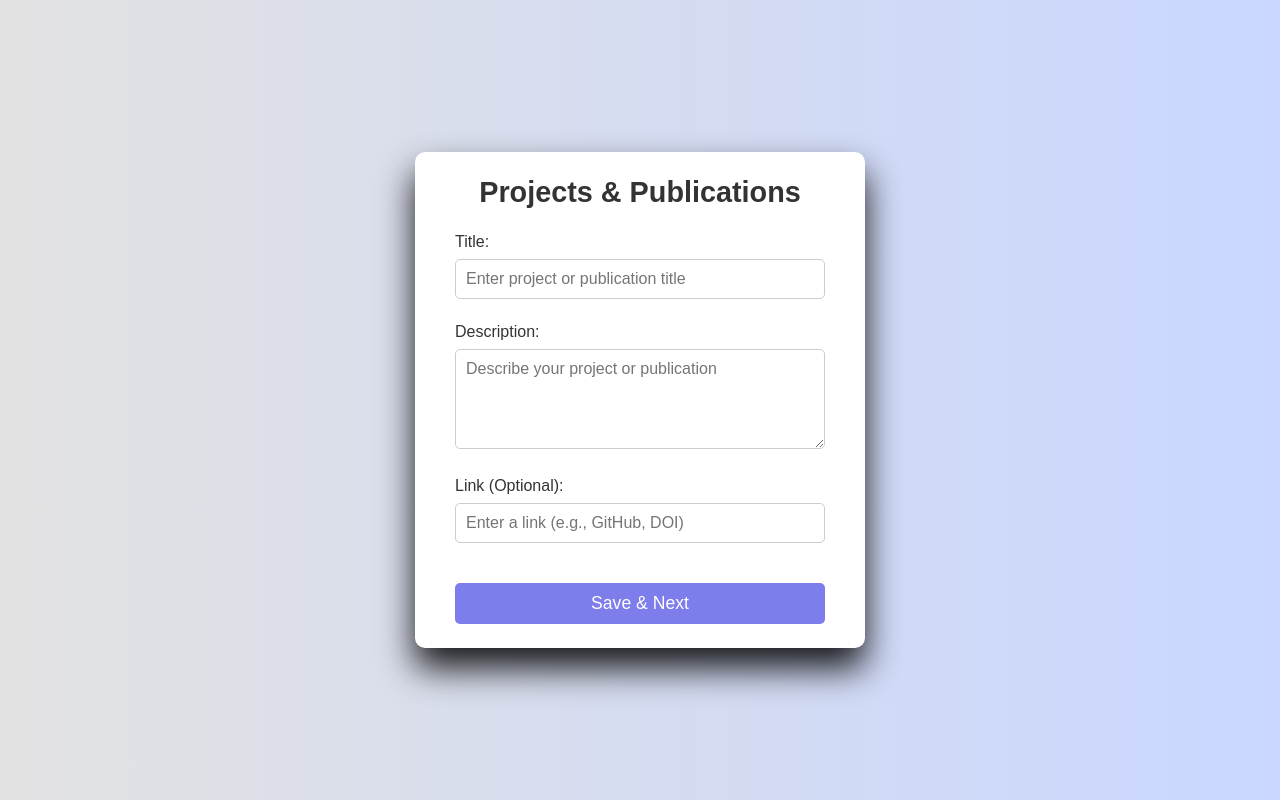
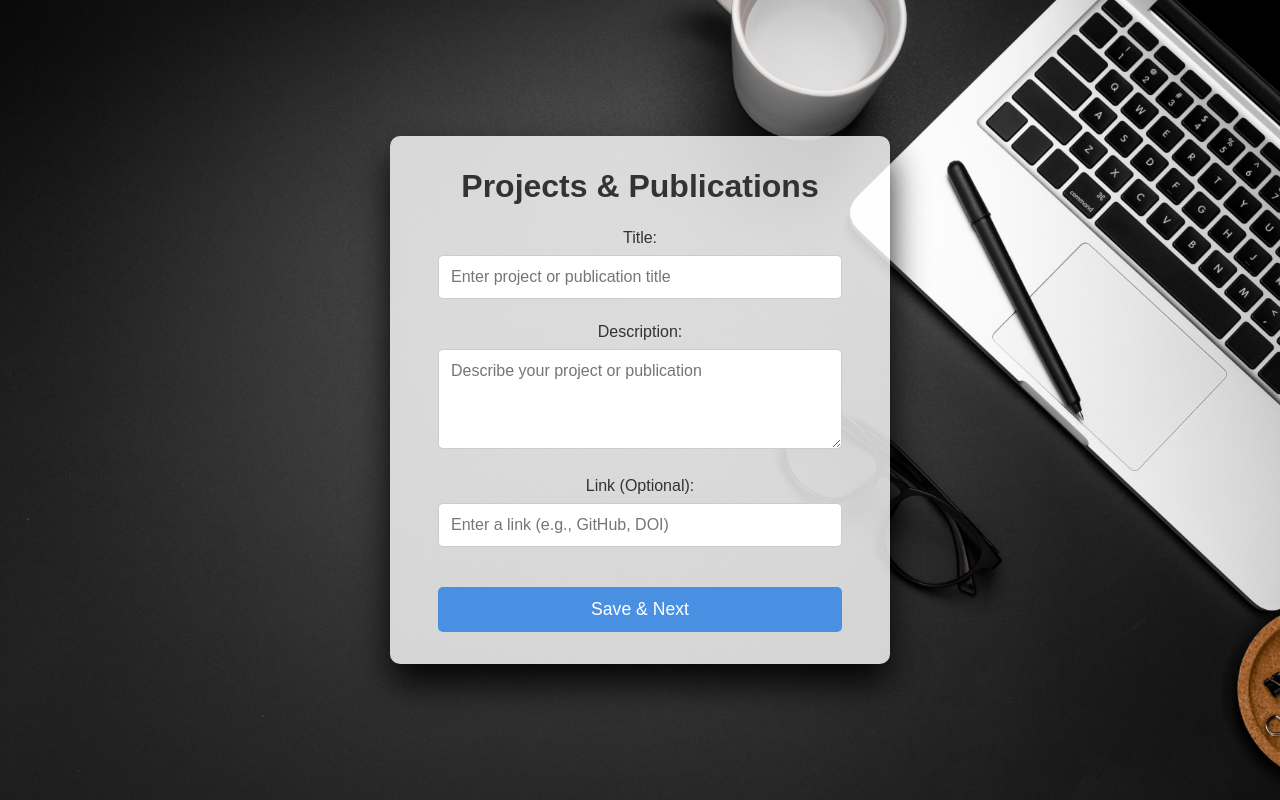
Before and after one commit to ANKONNANDI095/Portfoilo_generator, a PHP site: page /projects_publications.php in a window 1280 px wide. Run offline with PHP 8.4, Linux system fonts and the light colour scheme; the visitor is signed in with stand-in values (Sample User, id 1).

Commit message:
Update projects_publications.php

```diff
--- a/projects_publications.php
+++ b/projects_publications.php
@@ -58,27 +58,26 @@ if ($_SERVER['REQUEST_METHOD'] === 'POST') {
         }
 
         body {
-            background-color: #c9d6ff;
-            background: linear-gradient(to right, #e2e2e2, #c9d6ff);
+            background: url('images/flat-lay-workstation-with-copy-space-laptop.jpg') no-repeat center center/cover; /* Background Image */
+            background-size: cover;
             display: flex;
             justify-content: center;
             align-items: center;
             height: 100vh;
         }
 
-        /* Projects & Publications Container */
         .container {
-            background: #fff;
-            width: 450px;
-            padding: 1.5rem;
+            background: rgba(255, 255, 255, 0.8); /* Semi-transparent background */
+            width: 500px;
+            padding: 2rem;
             border-radius: 10px;
             box-shadow: 0 20px 35px rgba(0, 0, 0, 0.9);
+            text-align: center;
         }
 
         .container h1 {
-            font-size: 1.8rem;
+            font-size: 2rem;
             font-weight: bold;
-            text-align: center;
             margin-bottom: 1.5rem;
             color: #333;
         }
@@ -102,10 +101,11 @@ if ($_SERVER['REQUEST_METHOD'] === 'POST') {
         .input-group input,
         .input-group textarea {
             width: 100%;
-            padding: 10px;
+            padding: 12px;
+            font-size: 1rem;
             border: 1px solid #ccc;
             border-radius: 5px;
-            font-size: 1rem;
+            transition: border-color 0.3s ease, background-color 0.3s ease;
         }
 
         .input-group textarea {
@@ -123,12 +123,12 @@ if ($_SERVER['REQUEST_METHOD'] === 'POST') {
         /* Save & Next Button */
         .btn {
             font-size: 1.1rem;
-            padding: 10px 20px;
+            padding: 12px 20px;
             border-radius: 5px;
             outline: none;
             border: none;
             width: 100%;
-            background: rgb(125, 125, 235);
+            background: #4a90e2;
             color: white;
             cursor: pointer;
             transition: background-color 0.3s;
@@ -138,6 +138,7 @@ if ($_SERVER['REQUEST_METHOD'] === 'POST') {
         .btn:hover {
             background: #07001f;
         }
+
     </style>
 </head>
 <body>
```
